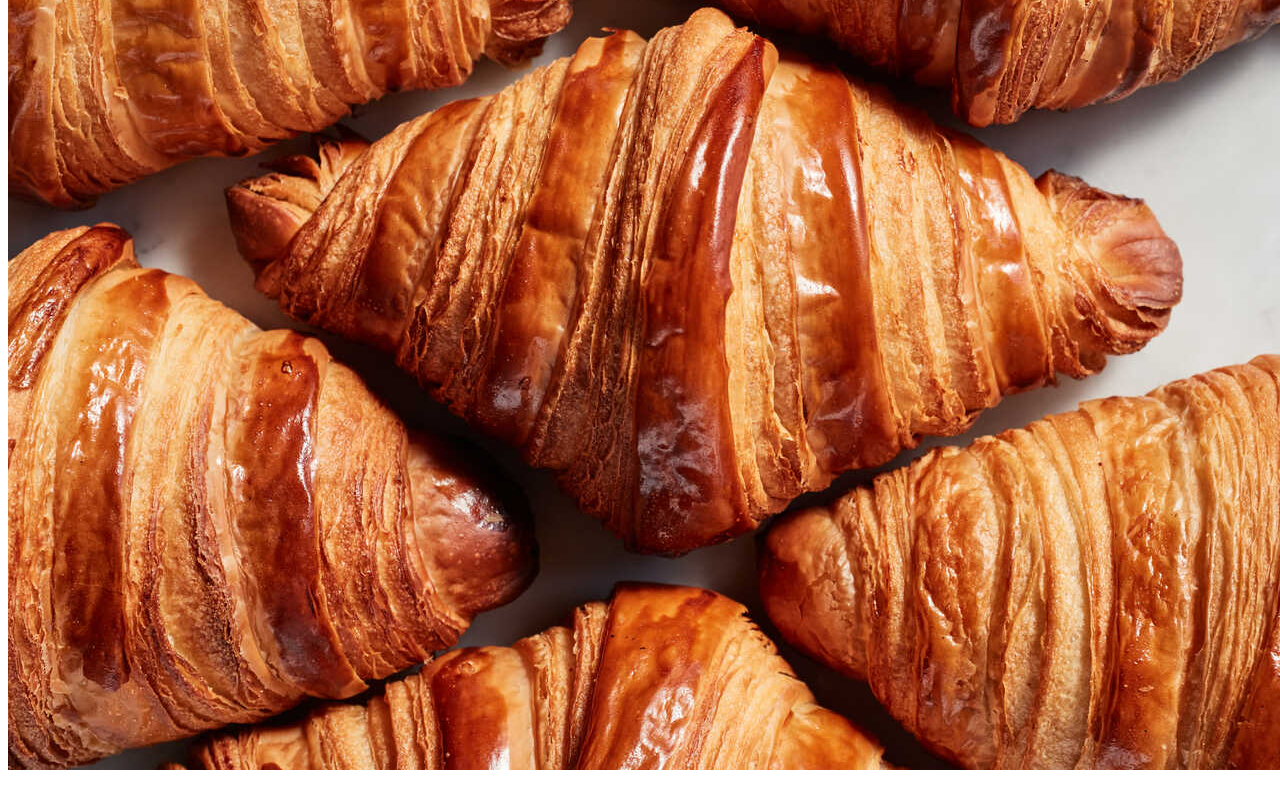
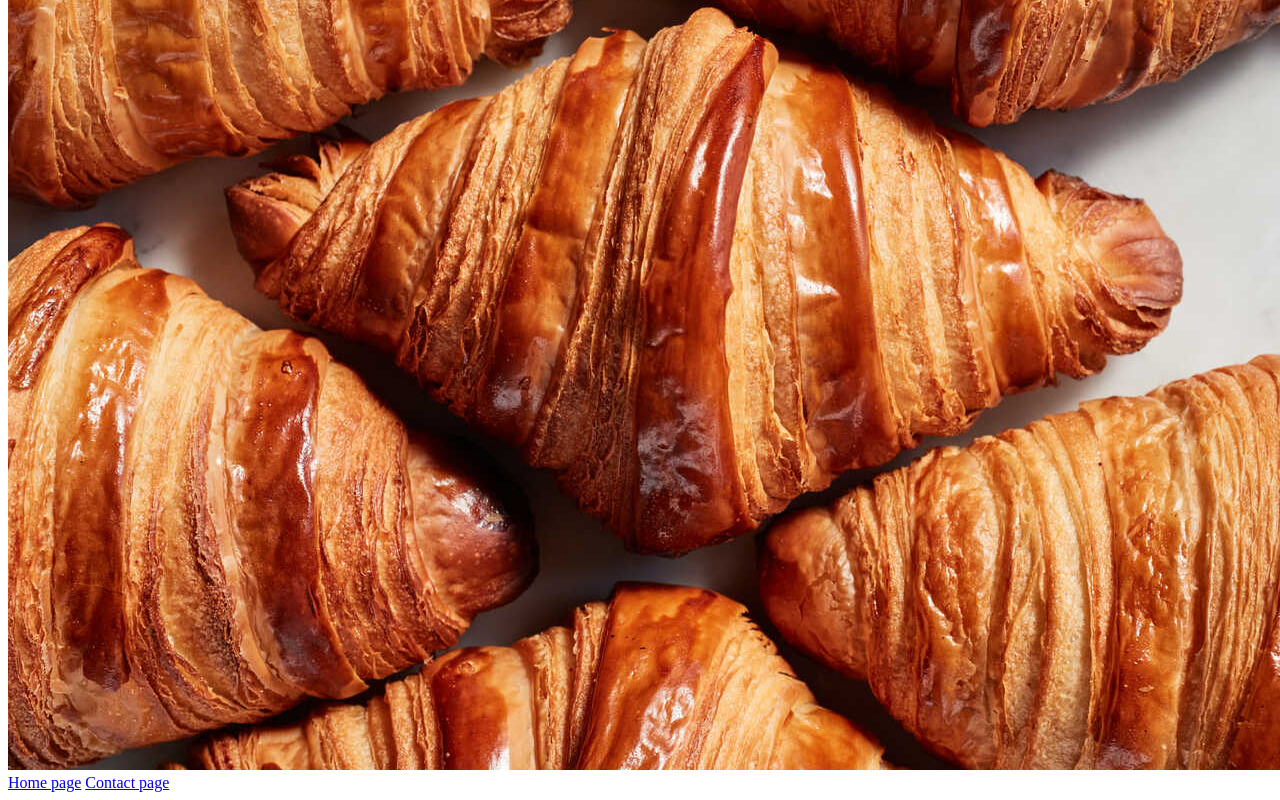
Before and after one commit to SofiaSoerensen/Croissant, a plain HTML site: page photo.html in a window 1280 px wide. Shown: the part 310-1110 px from the top of the page. Drawn offline with Linux system fonts and the light colour scheme.

Commit message:
Added links

```diff
--- a/photo.html
+++ b/photo.html
@@ -8,5 +8,8 @@
   <body>
     <h1>What does a croissaint look like?</h1>
     <img src="/images/Croissants.jpg" />
+
+    <a href="/">Home page</a>
+    <a href="/contact.html">Contact page</a>
   </body>
 </html>
```
Also changed, not shown: contact.html (+1 -0 lines).
